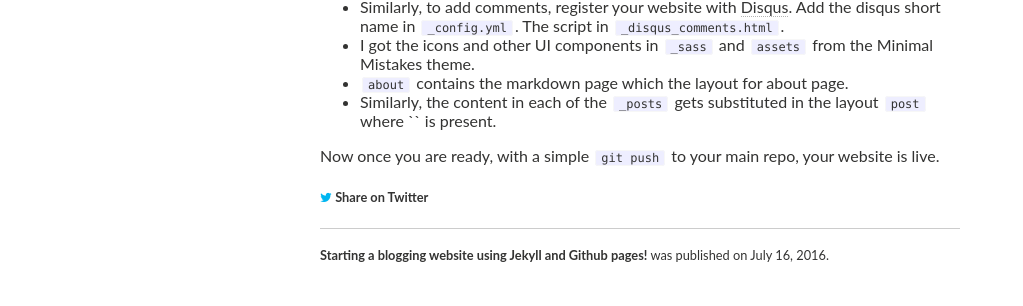
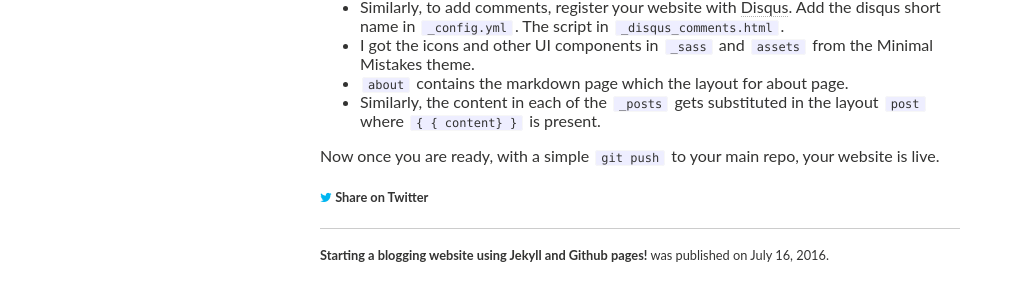
Before and after one commit to kamaths/kamaths.github.io, a Jekyll site: the page built from _posts/tech/2016-07-16-blogging-with-jekyll.md, in a window 1280 px wide. Shown: the part 1658-1964 px from the top of the page, without its empty margins (0-1023 px from the left). Built offline with Jekyll 4.4.1, drawn with Linux system fonts in a browser that asks for light colours; nearby versions of some CDN libraries; some web fonts are replaced; comment, search, counter and statistics services are not loaded.

Commit message:
typo fix in blog

````diff
--- a/_posts/tech/2016-07-16-blogging-with-jekyll.md
+++ b/_posts/tech/2016-07-16-blogging-with-jekyll.md
@@ -72,6 +72,6 @@ Setup
 * Similarly, to add comments, register your website with [Disqus](https://disqus.com/admin/universalcode/). Add the disqus short name in ```_config.yml```. The script in ```_disqus_comments.html```.
 * I got the icons and other UI components in ```_sass``` and ```assets``` from the Minimal Mistakes theme.
 * `about` contains the markdown page which the layout for about page.
-* Similarly, the content in each of the `_posts` gets substituted in the layout `post` where `{{content}}` is present.
+* Similarly, the content in each of the `_posts` gets substituted in the layout `post` where ```{ {  content} }``` is present.
 
 Now once you are ready, with a simple ```git push``` to your main repo, your website is live.
````
